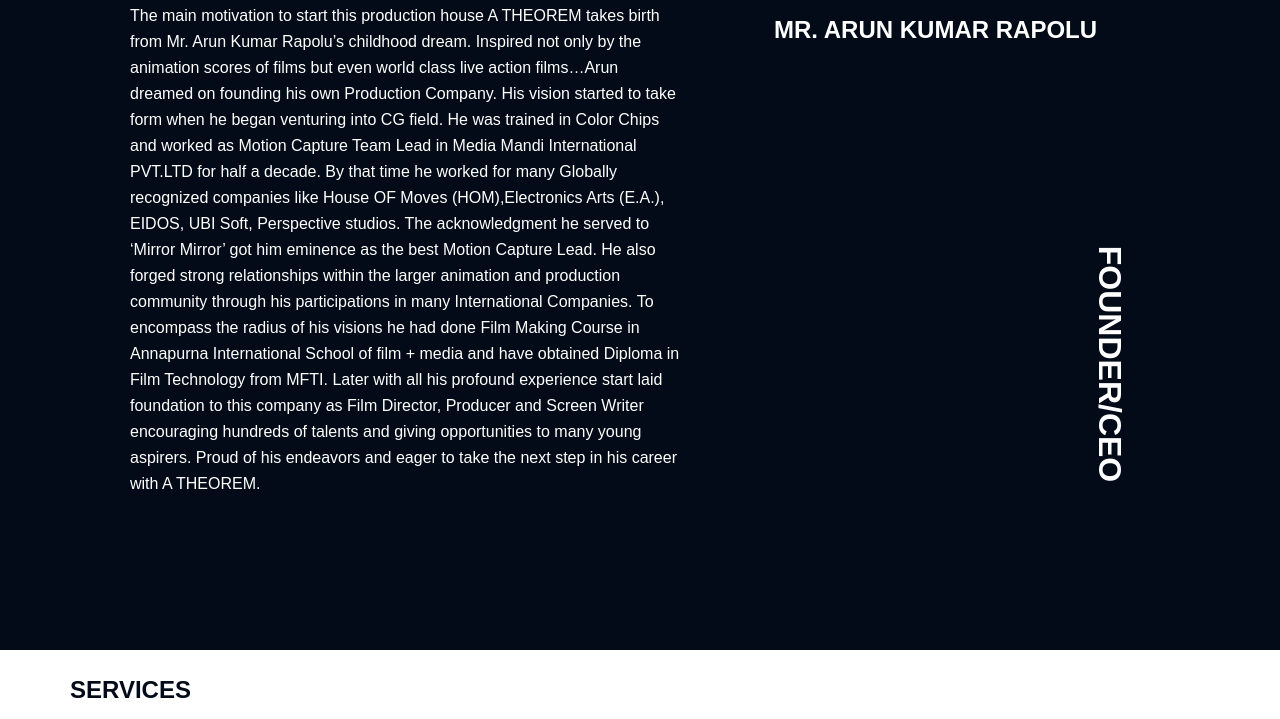
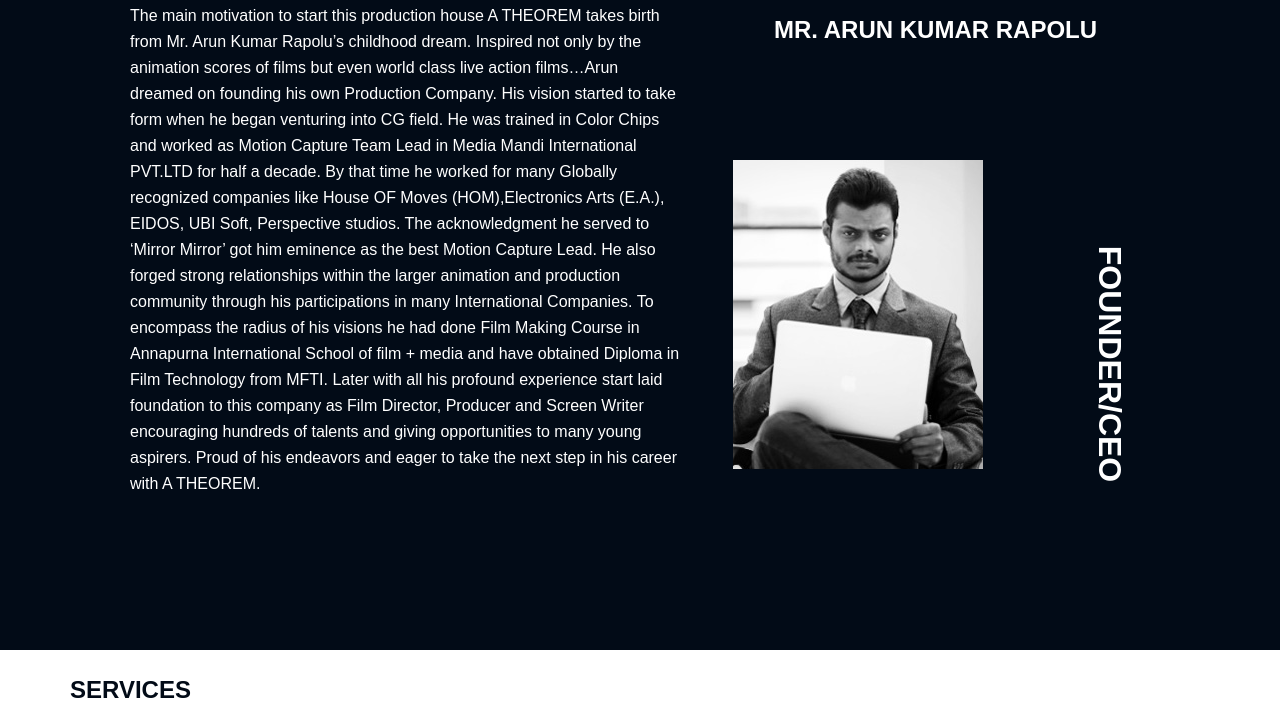
Before and after one commit to SomaRe/atheorem_website, a plain HTML site: page index.html in a window 1280 px wide. Shown: the part 1750-2469 px from the top of the page. Drawn offline with Linux system fonts and the light colour scheme; the site is published under a folder, as on GitHub Pages, so addresses that start at the root find nothing.

Commit message:
section3 corrections++

```diff
--- a/index.html
+++ b/index.html
@@ -84,7 +84,7 @@
       </div>
       <div class="col2">
         <h2>MR. ARUN KUMAR RAPOLU</h2>
-        <img src="/arun.jpg" alt="" />
+        <img src="arun.jpg" alt="" />
         <h1 class="designation">FOUNDER/CEO</h1>
       </div>
     </div>
```
